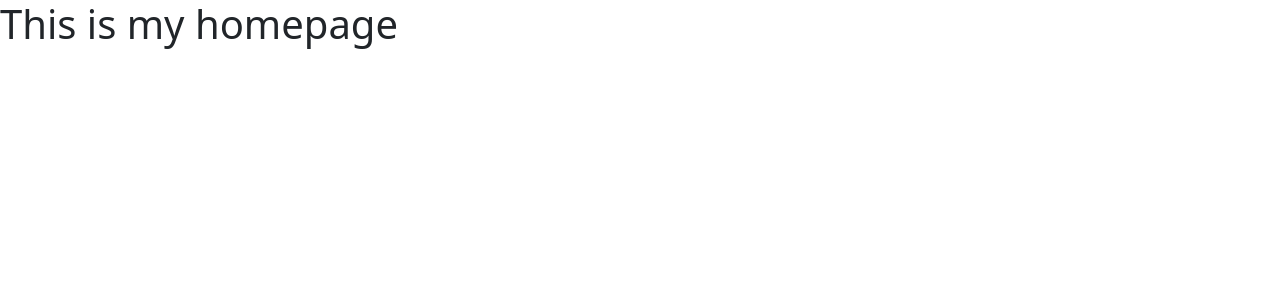
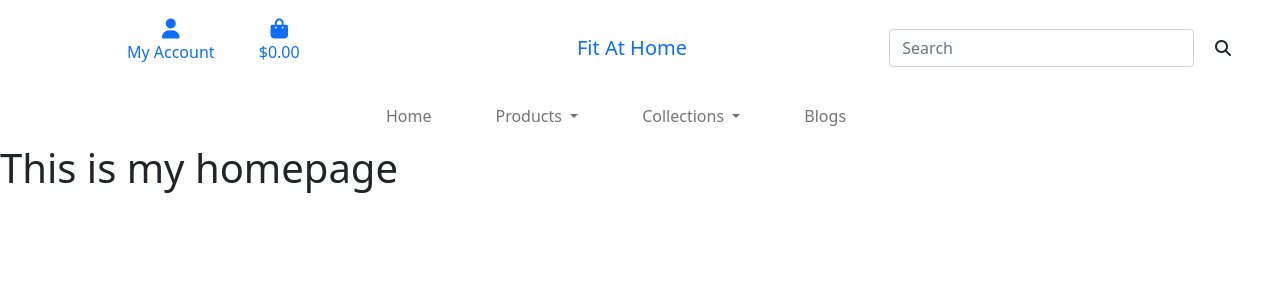
Before and after one commit to arthurmezaonik/fitAtHome, a Django app: page / in a window 1280 px wide. Shown: the top 300 px of the page. Run offline with Django 4.2, Linux system fonts and the light colour scheme; some libraries are stand-ins or nearby versions.

Commit message:
add basic header design

```diff
--- a/templates/base.html
+++ b/templates/base.html
@@ -19,6 +19,11 @@
 
     <!-- js files -->
     {% block core_js %}
+        <!-- bootstrap 5 -->
+        <script src="https://cdn.jsdelivr.net/npm/@popperjs/core@2.9.2/dist/umd/popper.min.js" integrity="sha384-IQsoLXl5PILFhosVNubq5LC7Qb9DXgDA9i+tQ8Zj3iwWAwPtgFTxbJ8NT4GN1R8p" crossorigin="anonymous"></script>
+        <script src="https://cdn.jsdelivr.net/npm/bootstrap@5.0.2/dist/js/bootstrap.min.js" integrity="sha384-cVKIPhGWiC2Al4u+LWgxfKTRIcfu0JTxR+EQDz/bgldoEyl4H0zUF0QKbrJ0EcQF" crossorigin="anonymous"></script>
+        <!-- fontawesome -->
+        <script src="https://kit.fontawesome.com/e9c73d7092.js" crossorigin="anonymous"></script>
     {% endblock %}
 
     {% block extra_js %}
@@ -29,13 +34,26 @@
     </title>
 </head>
 <body>
+
+    <header class="container-fluid">
+        {% include 'includes/desktop-header.html' %}
+        <div class="row bg-white">
+            <nav class="navbar navbar-expand-lg navbar-light w-100">
+                <button class="navbar-toggler" type="button" data-bs-toggle="collapse" data-bs-target="#navbarToggler" aria-controls="navbarToggler" aria-expanded="false" aria-label="Toggle navigation">
+                    <span class="navbar-toggler-icon"></span>
+                </button>
+                {% include 'includes/mobile-header.html' %}
+                {% include 'includes/navigation.html' %}
+            </nav>
+        </div>
+    </header>
+
     {% block content %}
 
     {% endblock %}
 
     {% block postload_js %}
-        <script src="https://cdn.jsdelivr.net/npm/@popperjs/core@2.9.2/dist/umd/popper.min.js" integrity="sha384-IQsoLXl5PILFhosVNubq5LC7Qb9DXgDA9i+tQ8Zj3iwWAwPtgFTxbJ8NT4GN1R8p" crossorigin="anonymous"></script>
-        <script src="https://cdn.jsdelivr.net/npm/bootstrap@5.0.2/dist/js/bootstrap.min.js" integrity="sha384-cVKIPhGWiC2Al4u+LWgxfKTRIcfu0JTxR+EQDz/bgldoEyl4H0zUF0QKbrJ0EcQF" crossorigin="anonymous"></script>
+
     {% endblock %}
 </body>
 </html>
--- /dev/null
+++ b/templates/includes/desktop-header.html
@@ -0,0 +1,57 @@
+<div class="row pt-lg-2 d-none d-lg-flex">
+
+    <div class="col-12 col-lg-4 my-auto py-1 py-lg-0 text-center text-lg-left">
+        <ul class="list-inline list-unstyled text-center text-lg-left">
+            <li class="list-inline-item dropdown">
+                <a class="nav-link" href="#" id="user-options" data-bs-toggle="dropdown" aria-expanded="false">
+                    <div class="text-center">
+                        <div><i class="fas fa-user fa-lg"></i></div>
+                        <p class="my-0">My Account</p>
+                    </div>
+                </a>
+                <div class="dropdown-menu border-0" aria-labelledby="user-options">
+                    {% if request.user.is_authenticated %}
+                        <a href="/" class="dropdown-item">My Profile</a>
+                        <a href="/" class="dropdown-item">Logout</a>
+                    {% else %}
+                        <a href="/" class="dropdown-item">Register</a>
+                        <a href="/" class="dropdown-item">Login</a>
+                    {% endif %}
+                </div>
+            </li>
+            <li class="list-inline-item">
+                <a class="nav-link" href="/">
+                    <div class="text-center">
+                        <div><i class="fas fa-shopping-bag fa-lg"></i></div>
+                        <p class="my-0">
+                            $0.00
+                        </p>
+                    </div>
+                </a>
+            </li>
+        </ul>
+    </div>
+
+    <div class="col-12 col-lg-4 my-auto py-1 py-lg-0 text-center text-lg-left">
+        <div class="container">
+            <a class="navbar-brand" href="/">
+                Fit At Home
+            </a>
+        </div>
+    </div>
+
+    <div class="col-12 col-lg-4 my-auto py-1 py-lg-0 text-center text-lg-left">
+        <div class="container-fluid">
+            <form action="/" method="GET" class="d-flex">
+                {% csrf_token %}
+                <input class="form-control me-2" type="search" name="q" placeholder="Search" aria-label="Search">
+                <button class="btn" name='search_btn' type="submit">
+                    <span class="icon">
+                        <i class="fas fa-search"></i>
+                    </span>
+                </button>
+            </form>
+        </div>
+    </div>
+
+</div>
--- /dev/null
+++ b/templates/includes/mobile-header.html
@@ -0,0 +1,74 @@
+<div class="row d-lg-none">
+
+    <div class="col-4 p-0">
+        <div class="list-inline-item w-100 dropdown">
+            <a class="nav-link" href="/" id="mobileNavbarDropdown" data-bs-toggle="dropdown"
+                aria-expanded="false">
+                <div class="text-center">
+                    <div><i class="fas fa-user fa-lg"></i></div>
+                    <p class="my-0">Account</p>
+                </div>
+            </a>
+            <div class="dropdown-menu border-0" aria-labelledby="mobileNavbarDropdown">
+                {% if request.user.is_authenticated %}
+                    <a href="/" class="dropdown-item">My Profile</a>
+                    <a href="/" class="dropdown-item">Logout</a>
+                {% else %}
+                    <a href="/" class="dropdown-item">Register</a>
+                    <a href="/" class="dropdown-item">Login</a>
+                {% endif %}
+            </div>
+        </div>
+    </div>
+
+    <div class="col-4 p-0">
+        <div class="list-inline-item w-100">
+            <a class="nav-link" href="/">
+                <div class="text-center">
+                    <div><i class="fas fa-shopping-bag fa-lg"></i></div>
+                    <p class="my-0">
+                        $0.00
+                    </p>
+                </div>
+            </a>
+        </div>
+    </div>
+
+
+    <div class="col-4 p-0">
+        <div class="list-inline-item w-100">
+            <a class="nav-link d-block d-lg-none" href="/" id="mobileSearch" data-bs-toggle="dropdown"
+                aria-expanded="false">
+                <div class="text-center">
+                    <div><i class="fas fa-search fa-lg"></i></div>
+                    <p class="my-0">Search</p>
+                </div>
+            </a>
+            <div class="dropdown-menu border-0 w-100 p-3 rounded-0 my-0" aria-labelledby="mobileSearch">
+                <form class="form" method="GET" action="/">
+                    <div class="input-group w-100">
+                        {% csrf_token %}
+                        <input class="form-control border border-black rounded-0" type="text" name="q"
+                            placeholder="Search">
+                        <div class="input-group-append">
+                            <button class="btn" name='search_button'
+                                type="submit">
+                                <span class="icon">
+                                    <i class="fas fa-search"></i>
+                                </span>
+                            </button>
+                        </div>
+                    </div>
+                </form>
+            </div>
+        </div>
+    </div>
+</div>
+
+<div class="row d-lg-none">
+    <div class="list-inline-item">
+        <a class="navbar-brand m-auto" href="/">
+            Fit At Home
+        </a>
+    </div>
+</div>
--- /dev/null
+++ b/templates/includes/navigation.html
@@ -0,0 +1,33 @@
+<div class="collapse navbar-collapse" id="navbarToggler">
+    <ul class="navbar-nav w-auto mx-auto">
+        <li class="nav-item">
+            <a class="font-weight-bold nav-link me-5" href="/">
+                Home
+            </a>
+        </li>
+
+        <li class="nav-item dropdown">
+            <a class="nav-link dropdown-toggle me-5" id='all-products-link' data-bs-toggle="dropdown" href="#" role="button" aria-expanded="false">
+                Products
+            </a>
+            <div class="dropdown-menu border-0" aria-labelledby="all-products-link">
+
+            </div>
+        </li>
+
+        <li class="nav-item dropdown">
+            <a class="nav-link dropdown-toggle me-5" id='collections-link' data-bs-toggle="dropdown" href="#" role="button" aria-expanded="false">
+                Collections
+            </a>
+            <div class="dropdown-menu border-0" aria-labelledby="collections-link">
+
+            </div>
+        </li>
+
+        <li class="nav-item">
+            <a class="font-weight-bold nav-link me-5" href="/">
+                Blogs
+            </a>
+        </li>
+    </ul>
+</div>
```
